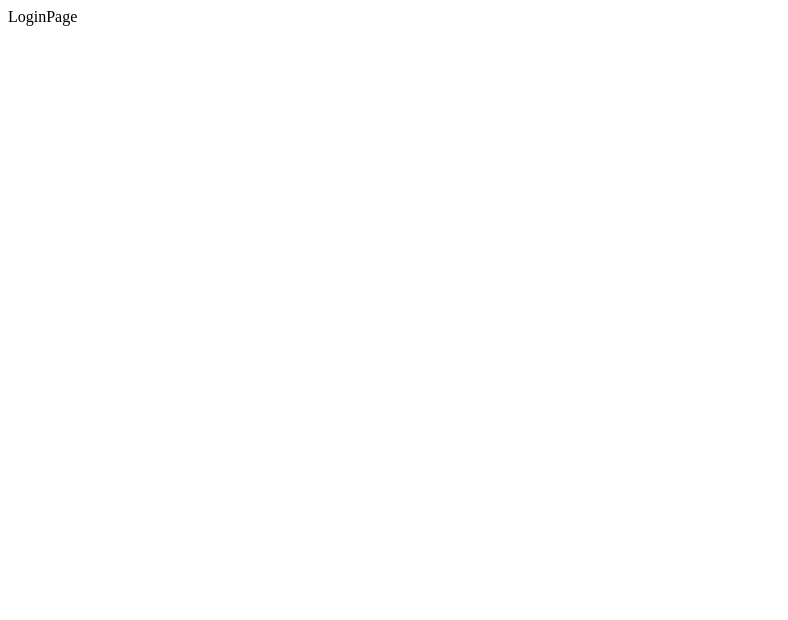
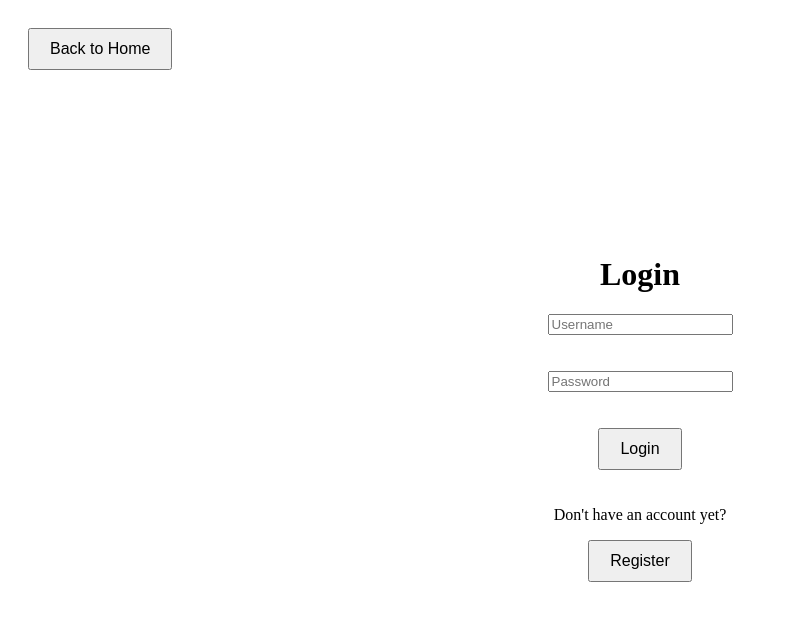
Before and after one commit to AdamPostMontjoie/Resumefy, a React app in the folder frontend/: page /login in a window 1280 px wide. Shown: the top 620 px of the page, without its empty margins (0-788 px from the left). Built offline with nearby package versions, Linux system fonts and the light colour scheme; the HTML template or start-up script is replaced by a standard one.

Commit message:
basic login/registration setup

```diff
--- a/frontend/src/routes/Home/App.jsx
+++ b/frontend/src/routes/Home/App.jsx
@@ -1,13 +1,18 @@
-import React from "react"
-
+import { useNavigate } from "react-router-dom";
 
 function App() {
+  const navigate = useNavigate();
+
+  const goToLogin = () => {
+    navigate("/login");
+  };
 
   return (
-    <>
-      <h1>Home page</h1>
-    </>
-  )
+    <div style={{ textAlign: "center", marginTop: "50px" }}>
+      <h1>Home Page</h1>
+      <button onClick={goToLogin}>Login Page</button>
+    </div>
+  );
 }
 
-export default App
+export default App;
--- a/frontend/src/routes/Login/LoginPage.jsx
+++ b/frontend/src/routes/Login/LoginPage.jsx
@@ -1,9 +1,88 @@
-import React from 'react'
+import React, { useState } from "react";
+import { useNavigate } from "react-router-dom";
 
 const LoginPage = () => {
+  const [username, setUsername] = useState("");
+  const [password, setPassword] = useState("");
+  const navigate = useNavigate();
+
+  const goToRegister = () => {
+    navigate("/register");
+  };
+
+  const backToHome = () => {
+    navigate("/");
+  };
+
+  const handleLogin = () => {
+    const savedUsername = localStorage.getItem("username");
+    const savedPassword = localStorage.getItem("password");
+
+    if (username === savedUsername && password === savedPassword) {
+      alert("Login successful!");
+      navigate("/profile"); // redirect to profile page
+    } else {
+      alert("Invalid username or password.");
+    }
+  };
+
   return (
-    <div>LoginPage</div>
-  )
-}
+    <div style={{ position: "relative", minHeight: "100vh" }}>
+      {/* Top-left button */}
+      <button
+        onClick={backToHome}
+        style={{
+          position: "absolute",
+          top: "20px",
+          left: "20px",
+          padding: "10px 20px",
+          fontSize: "16px"
+        }}
+      >
+        Back to Home
+      </button>
+
+      {/* Centered content */}
+      <div
+        style={{
+          display: "flex",
+          flexDirection: "column",
+          justifyContent: "center",
+          alignItems: "center",
+          height: "100vh"
+        }}
+      >
+        <h1>Login</h1>
+        <input
+          type="text"
+          placeholder="Username"
+          value={username}
+          onChange={(e) => setUsername(e.target.value)}
+        />
+        <br /><br />
+        <input
+          type="password"
+          placeholder="Password"
+          value={password}
+          onChange={(e) => setPassword(e.target.value)}
+        />
+        <br /><br />
+        <button
+          onClick={handleLogin}
+          style={{ padding: "10px 20px", fontSize: "16px", marginBottom: "20px" }}
+        >
+          Login
+        </button>
+        <p>Don't have an account yet?</p>
+        <button
+          onClick={goToRegister}
+          style={{ padding: "10px 20px", fontSize: "16px" }}
+        >
+          Register
+        </button>
+      </div>
+    </div>
+  );
+};
 
 export default LoginPage
--- a/frontend/src/routes/Register/RegisterPage.jsx
+++ b/frontend/src/routes/Register/RegisterPage.jsx
@@ -1,9 +1,58 @@
-import React from 'react'
+import { useState } from "react";
+import { useNavigate } from "react-router-dom";
 
-const RegisterPage = () => {
+function RegisterPage() {
+  const [username, setUsername] = useState("");
+  const [password, setPassword] = useState("");
+  const navigate = useNavigate();
+
+  const handleRegister = () => {
+    // Save credentials in localStorage
+    localStorage.setItem("username", username);
+    localStorage.setItem("password", password);
+    alert("Registered successfully!");
+    navigate("/login");
+  };
+  const backToLogin = () => {
+    navigate("/login");
+  };
+
   return (
-    <div>RegisterPage</div>
-  )
+    <div style={{ position: "relative", minHeight: "100vh" }}>
+    {/* Top-left button */}
+    <button
+      onClick={backToLogin}
+      style={{
+        position: "absolute",
+        top: "10px",
+        left: "20px",
+        padding: "10px 20px",
+        fontSize: "16px"
+      }}
+    >
+      Back to Login
+    </button>
+    <div style={{ textAlign: "center", marginTop: "50px" }}>
+      <h1>Register</h1>
+      <input
+        type="text"
+        placeholder="Username"
+        value={username}
+        onChange={e => setUsername(e.target.value)}
+      />
+      <br /><br />
+      <input
+        type="password"
+        placeholder="Password"
+        value={password}
+        onChange={e => setPassword(e.target.value)}
+      />
+      <br /><br />
+
+      <button onClick={handleRegister}>Register</button>
+    </div>
+    </div>
+  );
 }
 
-export default RegisterPage
+export default RegisterPage;
```
